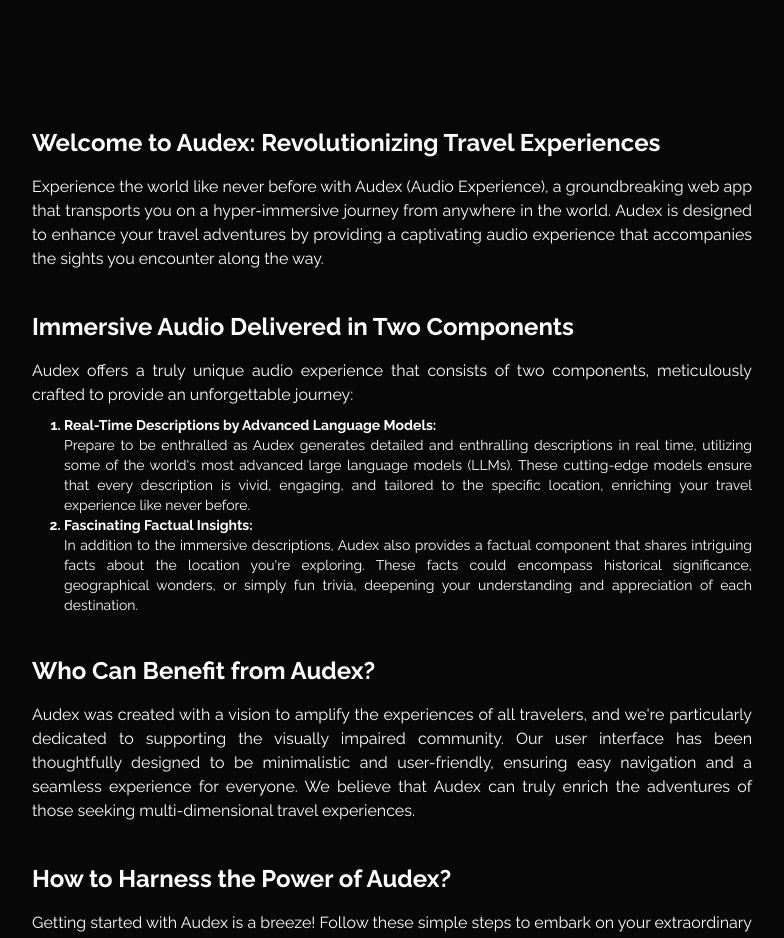
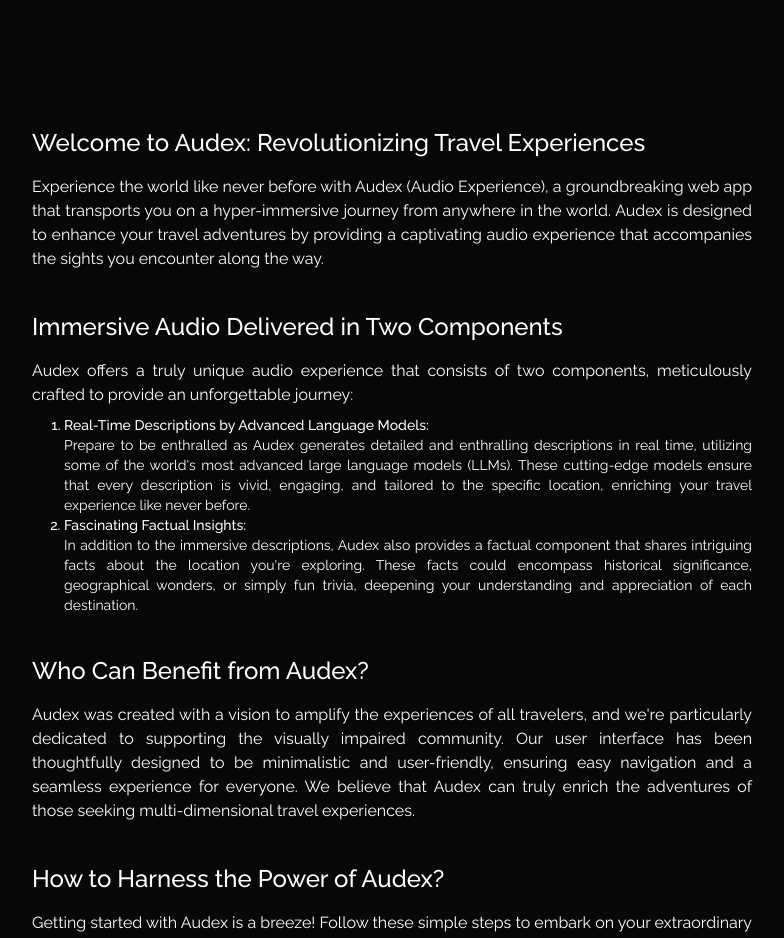
Before and after one commit to LaliaHacks/Audex, a Next.js app: page /landing in a window 1280 px wide. Shown: the part 400-1338 px from the top of the page, without its empty margins (248-1032 px from the left). Built offline with nearby package versions, Linux system fonts and the light colour scheme.

Commit message:
Adjust font on landing page and deploy on vercel

```diff
--- a/pages/landing.js
+++ b/pages/landing.js
@@ -39,22 +39,22 @@
         </div>
 
         <div className="place-content-center pt-10 p-6">
-          <h1 className=" text-2xl font-bold">Welcome to Audex: Revolutionizing Travel Experiences</h1>
+          <h1 className=" text-2xl font-medium">Welcome to Audex: Revolutionizing Travel Experiences</h1>
           <p className="pt-4 text-justify">Experience the world like never before with Audex (Audio Experience), a groundbreaking web app that transports you on a hyper-immersive journey from anywhere in the world. Audex is designed to enhance your travel adventures by providing a captivating audio experience that accompanies the sights you encounter along the way.</p>
 
-          <h1 className=" pt-10 text-2xl font-bold">Immersive Audio Delivered in Two Components</h1>
+          <h1 className=" pt-10 text-2xl font-medium">Immersive Audio Delivered in Two Components</h1>
           <p className="pt-4 text-justify">Audex offers a truly unique audio experience that consists of two components, meticulously crafted to provide an unforgettable journey:</p>
           <ul className=" text-sm list-decimal pt-2 pl-8">
-            <li className='font-bold'>Real-Time Descriptions by Advanced Language Models:</li>
+            <li className='font-medium'>Real-Time Descriptions by Advanced Language Models:</li>
             <p className="text-justify" >Prepare to be enthralled as Audex generates detailed and enthralling descriptions in real time, utilizing some of the world's most advanced large language models (LLMs). These cutting-edge models ensure that every description is vivid, engaging, and tailored to the specific location, enriching your travel experience like never before.</p>
-            <li className='font-bold'>Fascinating Factual Insights:</li>
+            <li className='font-medium'>Fascinating Factual Insights:</li>
             <p className='text-justify'>In addition to the immersive descriptions, Audex also provides a factual component that shares intriguing facts about the location you're exploring. These facts could encompass historical significance, geographical wonders, or simply fun trivia, deepening your understanding and appreciation of each destination.</p>
           </ul>
 
-          <h1 className=" pt-10 text-2xl font-bold">Who Can Benefit from Audex?</h1>
+          <h1 className=" pt-10 text-2xl font-medium">Who Can Benefit from Audex?</h1>
           <p className='pt-4 text-justify'>Audex was created with a vision to amplify the experiences of all travelers, and we're particularly dedicated to supporting the visually impaired community. Our user interface has been thoughtfully designed to be minimalistic and user-friendly, ensuring easy navigation and a seamless experience for everyone. We believe that Audex can truly enrich the adventures of those seeking multi-dimensional travel experiences.</p>
 
-          <h1 className=" pt-10 text-2xl font-bold">How to Harness the Power of Audex?</h1>
+          <h1 className=" pt-10 text-2xl font-medium">How to Harness the Power of Audex?</h1>
           <p className='pt-4 text-justify' >Getting started with Audex is a breeze! Follow these simple steps to embark on your extraordinary audio journey:</p>
           <ul className="text-justify text-sm list-decimal py-2 pl-8">
             <li>Click on the "GET STARTED" button below, granting you access to Audex's transformative features.</li>
```
